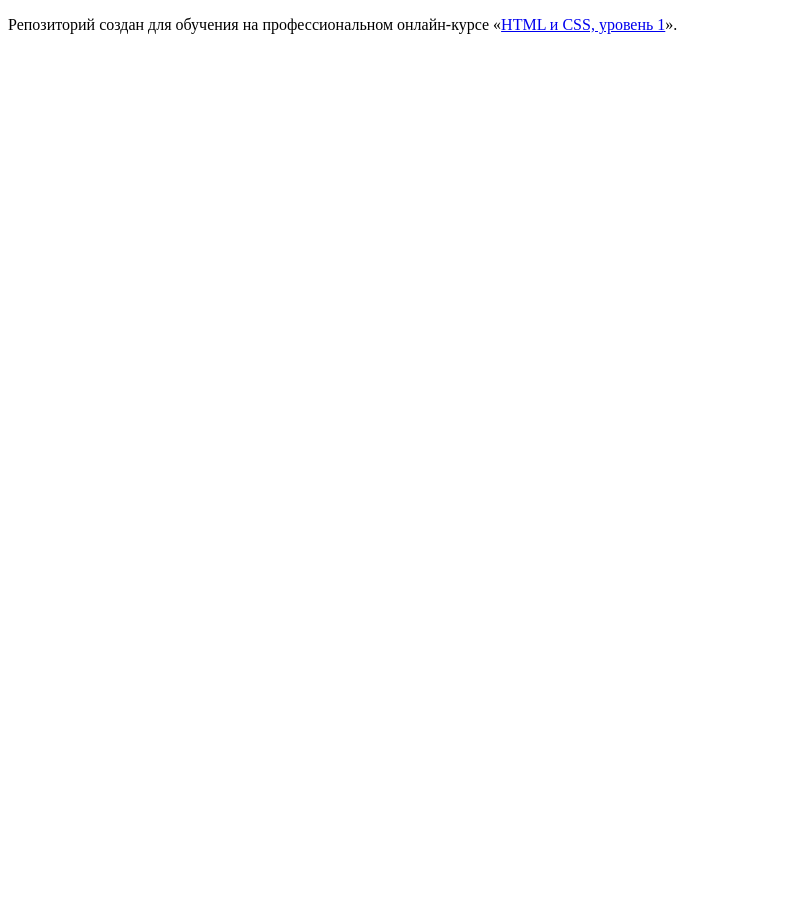
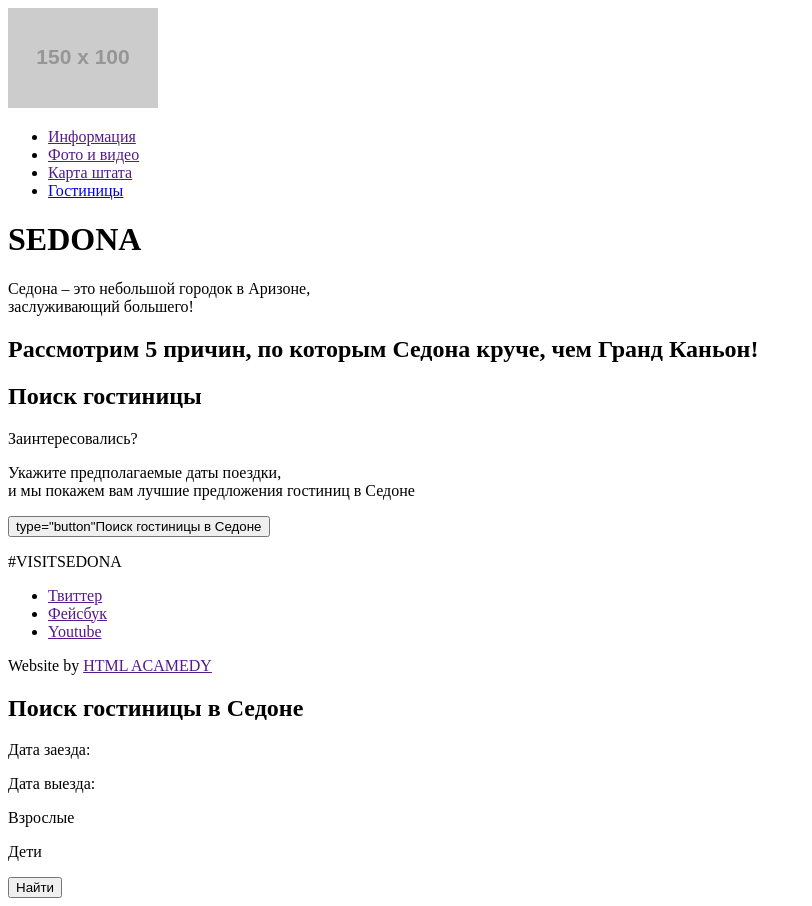
Before and after one commit to klerkin/1175999-sedona-26, a plain HTML site: page index.html in a window 1280 px wide. Shown: the whole page, without its empty margins (0-812 px from the left). Before the commit the page ends 800 px from the top, so only its background shows below. Drawn offline with Linux system fonts and the light colour scheme; placeholder pictures from the web are drawn by us.

Commit message:
Update index.html

```diff
--- a/index.html
+++ b/index.html
@@ -5,8 +5,58 @@
     <title>HTML Academy: Седона</title>
   </head>
   <body>
+    <header>
+      <nav>
+        <img src="https://via.placeholder.com/150x100" alt="логотип Sedona">
+        <ul>
+          <li><a href="">Информация</a></li>
+          <li><a href="">Фото и видео</a></li>
+          <li><a href="">Карта штата</a></li>
+          <li><a href="catalog.html">Гостиницы</a></li>
+        </ul>
+      </nav>
+      <main>
 
-    <p>Репозиторий создан для обучения на профессиональном онлайн‑курсе «<a href="https://htmlacademy.ru/intensive/htmlcss">HTML и CSS, уровень 1</a>».</p>
+        <h1>SEDONA</h1>
 
-  </body>
+        <p>Седона – это небольшой городок в Аризоне,<br>
+          заслуживающий большего!</p>
+
+        <section>
+          <h2>Рассмотрим 5 причин, по которым Седона круче, чем Гранд Каньон!</h>
+        </section>
+
+        <section>
+        <h2>Поиск гостиницы</h2>
+        <p>Заинтересовались?</p>
+        <p>Укажите предполагаемые даты поездки,<br>
+          и мы покажем вам лучшие предложения гостиниц в Седоне</p>
+        <button>type="button"Поиск гостиницы в Седоне</button>
+        </section>
+       </main>
+
+        <footer>
+          <p>#VISITSEDONA</p>
+          <div>
+            <ul>
+            <li><a href="">Твиттер</a></li>
+            <li><a href="">Фейсбук</a></li>
+            <li><a href="">Youtube</a></li>
+            </ul>
+            </div>
+          <p>Website by
+            <a href="">HTML ACAMEDY</a>
+              </p>
+          </footer>
+
+         <section>
+           <h2>Поиск гостиницы в Седоне</h2>
+           <p>Дата заезда:</p>
+           <p>Дата выезда:</p>
+           <p>Взрослые</p>
+           <p>Дети</p>
+           <button type"button">Найти</button>
+           </section>
+
+ </body>
 </html>
```
